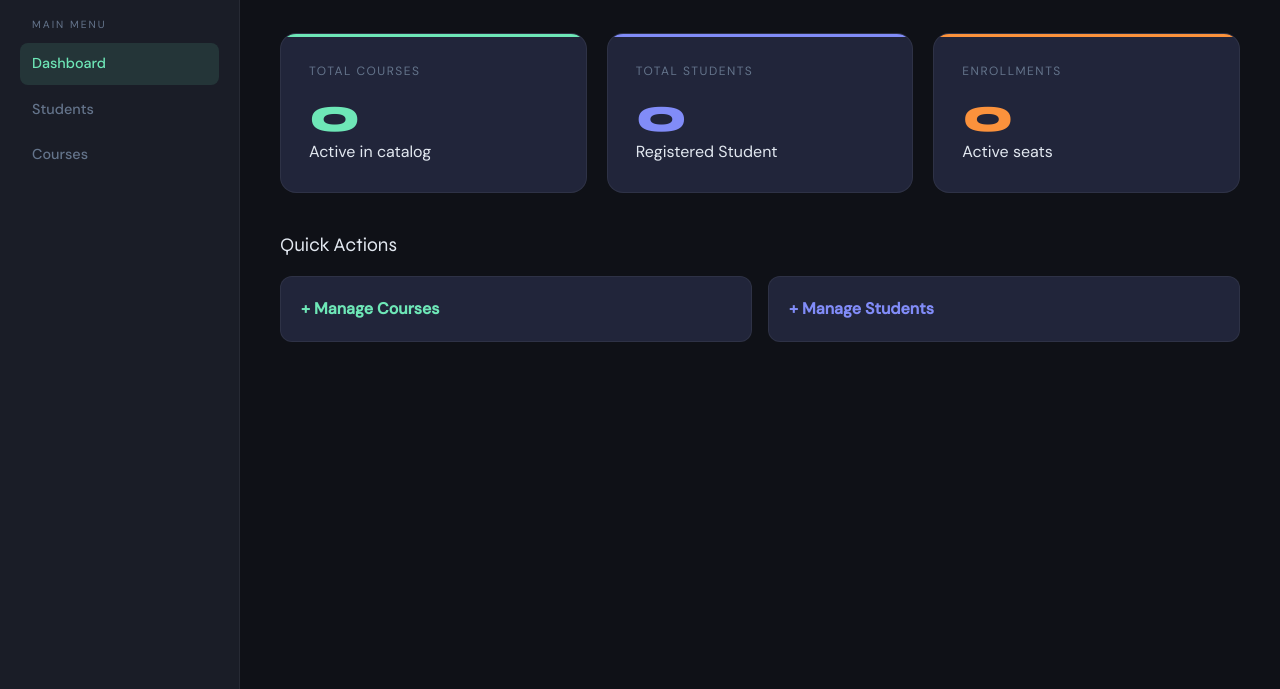
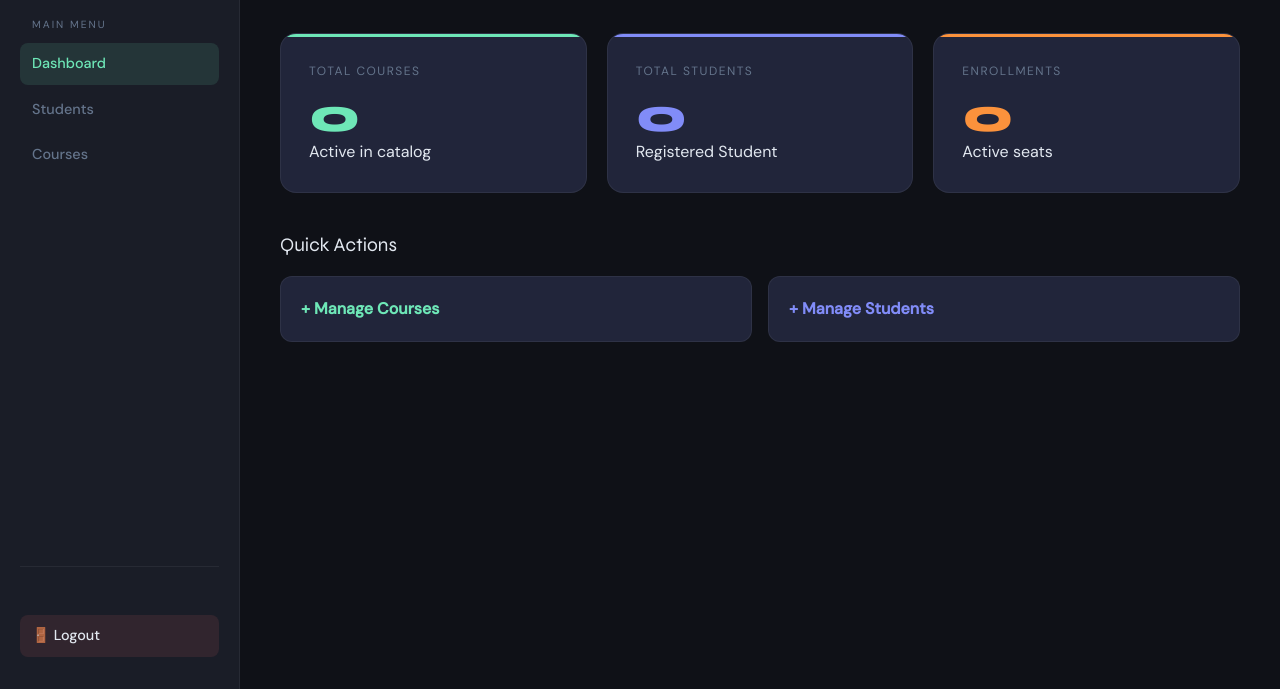
Before and after one commit to redeemflores488-sudo/Redeemflores, a website: page public/index.html in a window 1280 px wide. Shown: the part 111-800 px from the top of the page. Drawn offline with nearby package versions, Linux system fonts and the light colour scheme; no server answers.

Commit message:
Update index.html

```diff
--- a/public/index.html
+++ b/public/index.html
@@ -165,6 +165,19 @@
         <a href="index.html" class="nav-link active">Dashboard</a>
         <a href="student.html" class="nav-link">Students</a>
         <a href="courses.html" class="nav-link">Courses</a>
+
+<div style="margin-top: auto;">
+    <div style="border-top: 1px solid rgba(255,255,255,0.06); padding-top: 16px;">
+        <span style="font-size: 0.75rem; color: var(--muted); padding-left: 12px;" id="loggedInUser"></span>
+        <button onclick="sessionStorage.clear(); window.location.href='login.html'"
+            style="display:flex; align-items:center; gap:10px; width:100%; margin-top:8px;
+            background:rgba(248,113,113,0.1); color:var(--danger); border:none;
+            border-radius:8px; padding:10px 12px; font-size:0.9rem;
+            font-weight:500; cursor:pointer; font-family:'DM Sans',sans-serif;">
+            🚪 Logout
+        </button>
+    </div>
+</div>
     </nav>
 
     <main class="main">
```
